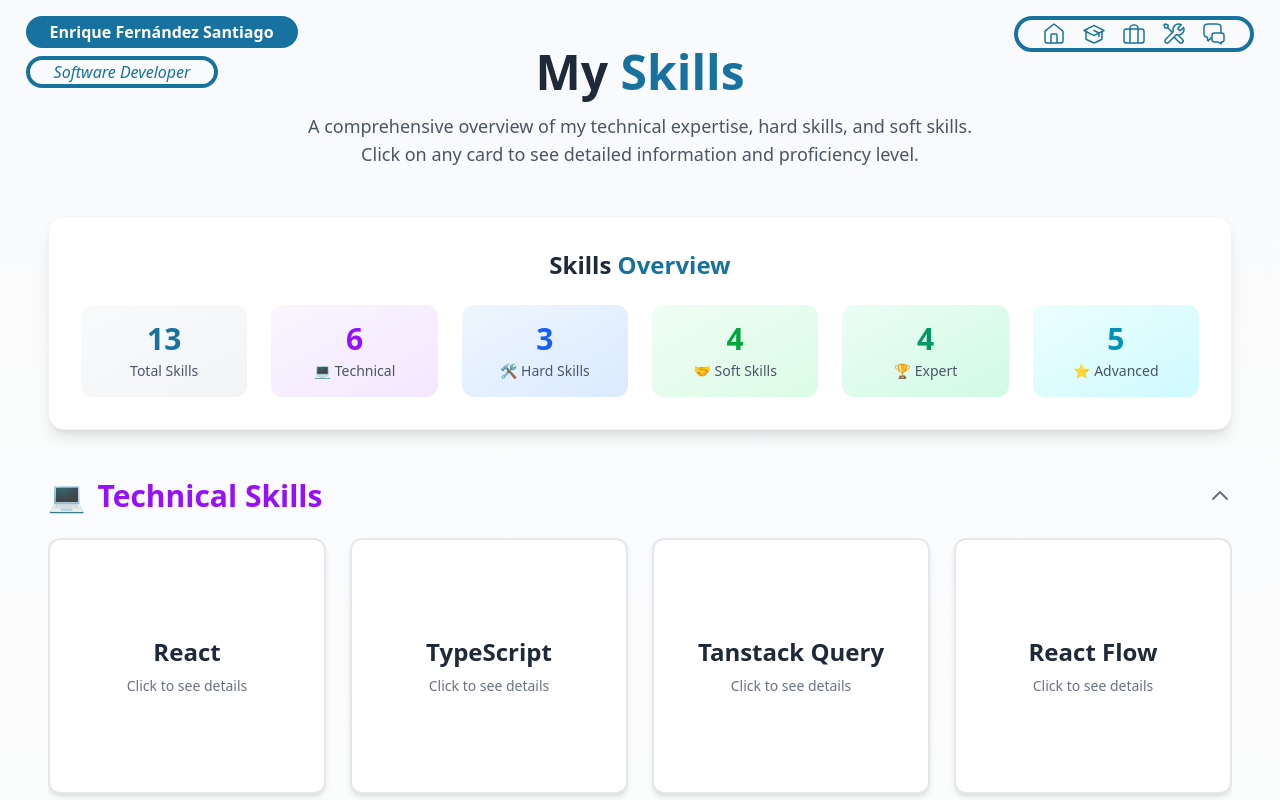
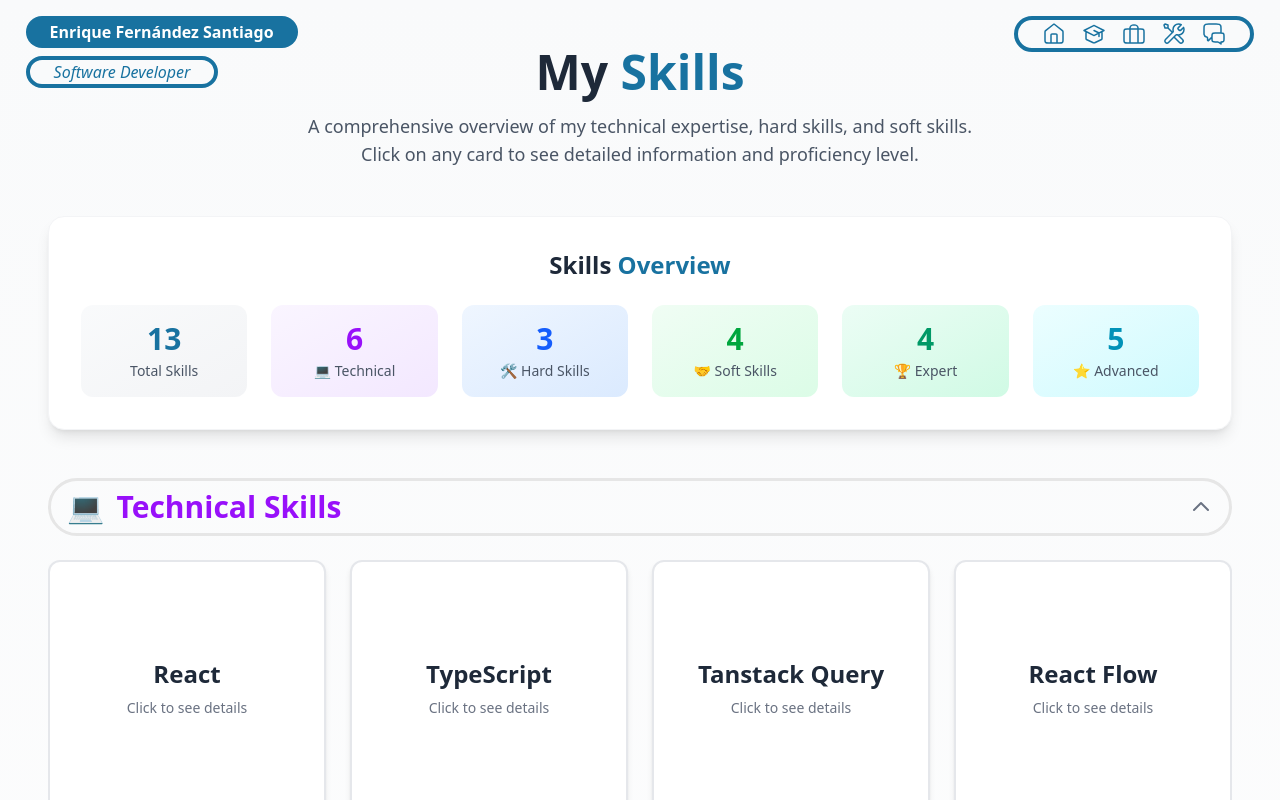
Before and after one commit to enrique-fer/portfolio, a React (Vite) app: page /portfolio/skills in a window 1280 px wide. Shown: the top 800 px of the page. Built offline with nearby package versions, Linux system fonts and the light colour scheme.

Commit message:
small data changes

```diff
--- a/src/assets/data/cv-link.json
+++ b/src/assets/data/cv-link.json
@@ -1,3 +1,3 @@
 {
-  "cvUrl": "https://drive.google.com/uc?export=download&id=1RobSUcnOKrohMnHL3YgFSivE1NKxBqdu"
+  "cvUrl": "https://drive.google.com/uc?export=download&id=1JIkjOHe0-ANJDyCJtmKGN9Nsco7ONGwD"
 }
--- a/src/assets/data/skills-data.json
+++ b/src/assets/data/skills-data.json
@@ -100,7 +100,7 @@
     "category": "technical",
     "name": "Node JS",
     "description": "Multiplatform execution time environment, free source code, for the server side layer base in Javascript.",
-    "level": "Begginer",
+    "level": "Beginner",
     "percentage": 50
   }
 ]
--- a/src/components/skills/SkillsSection.tsx
+++ b/src/components/skills/SkillsSection.tsx
@@ -20,10 +20,10 @@ export default function SkillsSection({
   const [isExpanded, setIsExpanded] = useState(defaultExpanded);
 
   return (
-    <div className="mb-16">
+    <div className={`${isExpanded ? "mb-16" : "mb-6"}`}>
       <button
         onClick={() => setIsExpanded(!isExpanded)}
-        className="flex items-center gap-3 mb-6 w-full group hover:opacity-80 transition-opacity"
+        className="flex items-center gap-3 mb-6 w-full group hover:opacity-80 transition-opacity rounded rounded-full py-2 px-4 border border-3 border-[#e6e6e6]"
       >
         <span className="text-3xl">{icon}</span>
         <h2 className={`text-3xl font-bold ${color}`}>{title}</h2>
```
Also changed, not shown: 1 other file (tests, documents, lock files or other folders).
